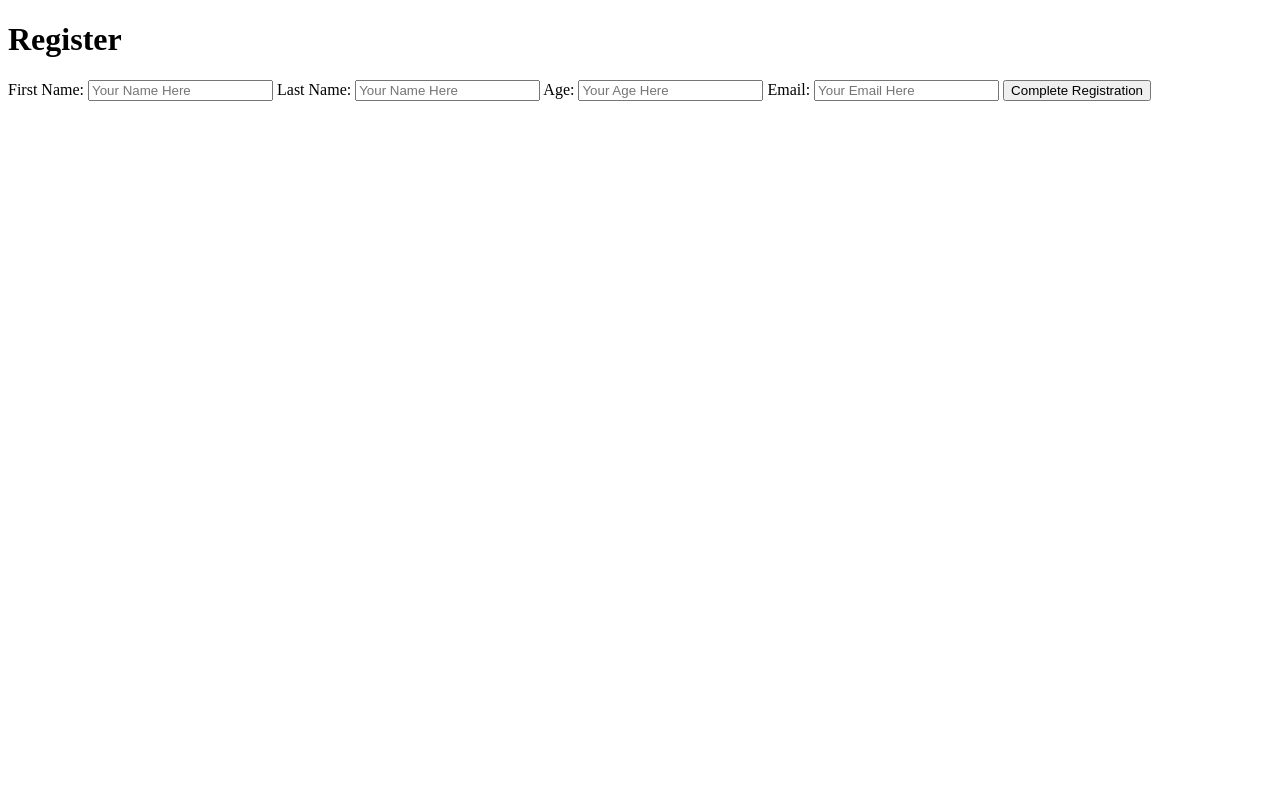
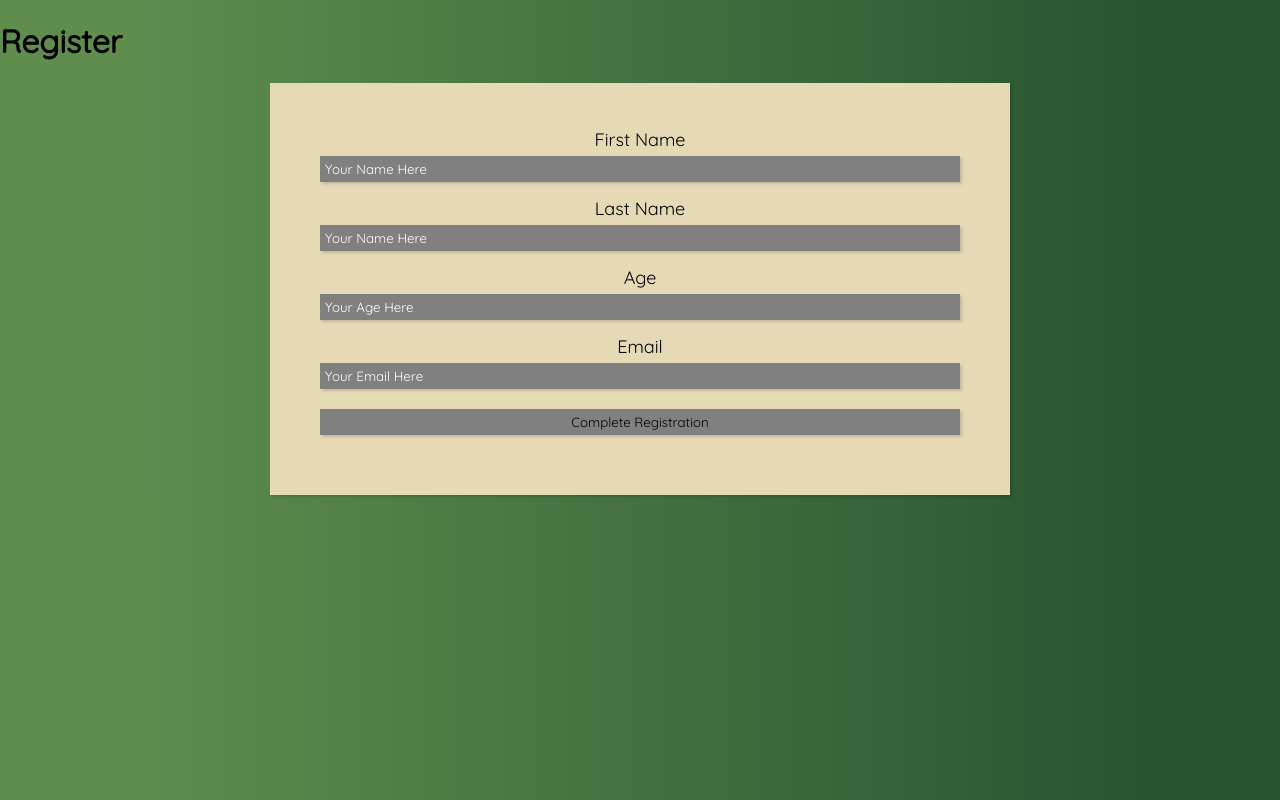
Before and after one commit to DayoTitiloye-code/Fullstack-Login-Page, a plain HTML site: page client/index.html in a window 1280 px wide. Drawn offline with Linux system fonts and the light colour scheme.

Commit message:
Added styles to the form

```diff
--- a/client/index.html
+++ b/client/index.html
@@ -4,24 +4,25 @@
     <meta charset="UTF-8">
     <meta http-equiv="X-UA-Compatible" content="IE=edge">
     <meta name="viewport" content="width=device-width, initial-scale=1.0">
+    <link rel="stylesheet" href="/client/styles/style.css">
     <title>Welcome</title>
 </head>
 <body>
     <h1>Register</h1>
     <form action="">
-        <label for="fname">First Name:</label>
+        <label for="fname">First Name</label>
         <input type="text" placeholder="Your Name Here" id="fname" >
 
-        <label for="lname">Last Name:</label>
+        <label for="lname">Last Name</label>
         <input type="text" placeholder="Your Name Here" id="lname">
 
-        <label for="age">Age:</label>
+        <label for="age">Age</label>
         <input type="text" placeholder="Your Age Here" id="age">
 
-        <label for="email">Email:</label>
+        <label for="email">Email</label>
         <input type="email" placeholder="Your Email Here" id="email">
 
-        <input type="submit" value="Complete Registration">
+        <input type="submit" value="Complete Registration" id="btn">
     </form>
 </body>
 </html>
--- /dev/null
+++ b/client/styles/style.css
@@ -0,0 +1,45 @@
+@import url('https://fonts.googleapis.com/css2?family=Quicksand&display=swap');
+
+body{
+    margin: 0;
+    padding: 0;
+    background: rgb(95, 141, 78);
+    background: linear-gradient(90deg, rgba(95, 141, 78, 1) 10%, rgba(40, 84, 48, 1) 90%);
+    font-family: 'Quicksand', sans-serif;
+}
+
+form{
+    /* border: 1px solid black; */
+    display: flex;
+    flex-direction: column;
+    width: 50vw;
+    margin: auto;
+    padding: 45px 50px;
+    box-shadow: rgba(0, 0, 0, 0.15) 1.95px 1.95px 2.6px;
+    background-color: #E5D9B6;
+}
+
+form input{
+    margin-bottom: 15px;
+    margin-top: 5px;
+    padding: 5px;
+    /* border-radius: 20px; */
+    border: none;
+    background-color: grey;
+    box-shadow: rgba(0, 0, 0, 0.15) 1.95px 1.95px 2.6px;
+    font-family: 'Quicksand', sans-serif;
+}
+
+form input::placeholder{
+    color: white;
+    font-family: 'Quicksand', sans-serif;
+}
+
+form input:focus{
+    outline: none;
+}
+
+form label{
+    text-align: center;
+    font-size: 18px;
+}
```
